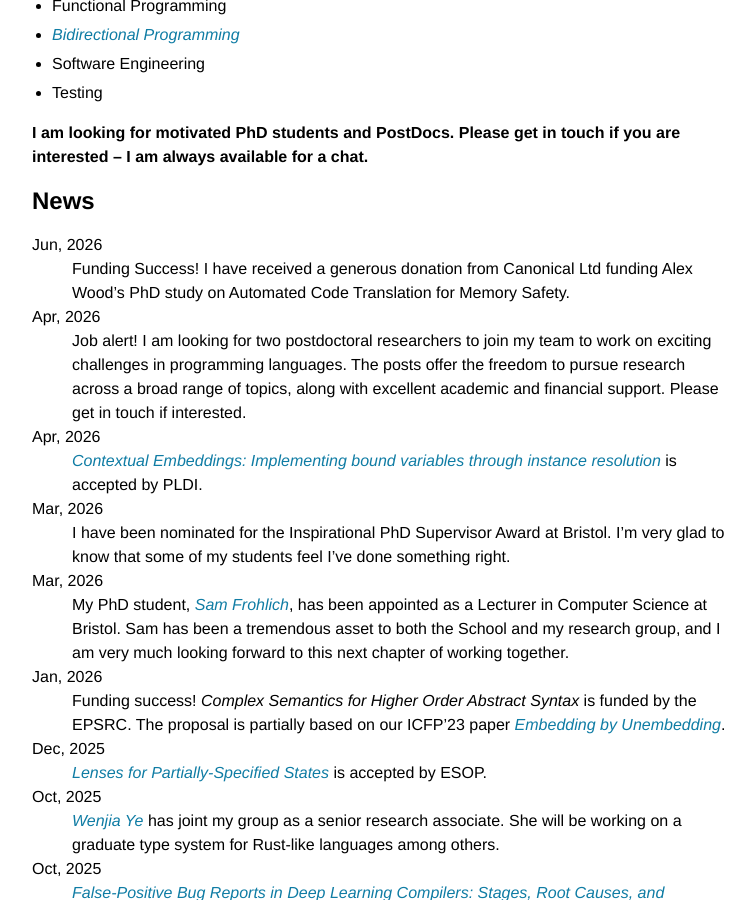
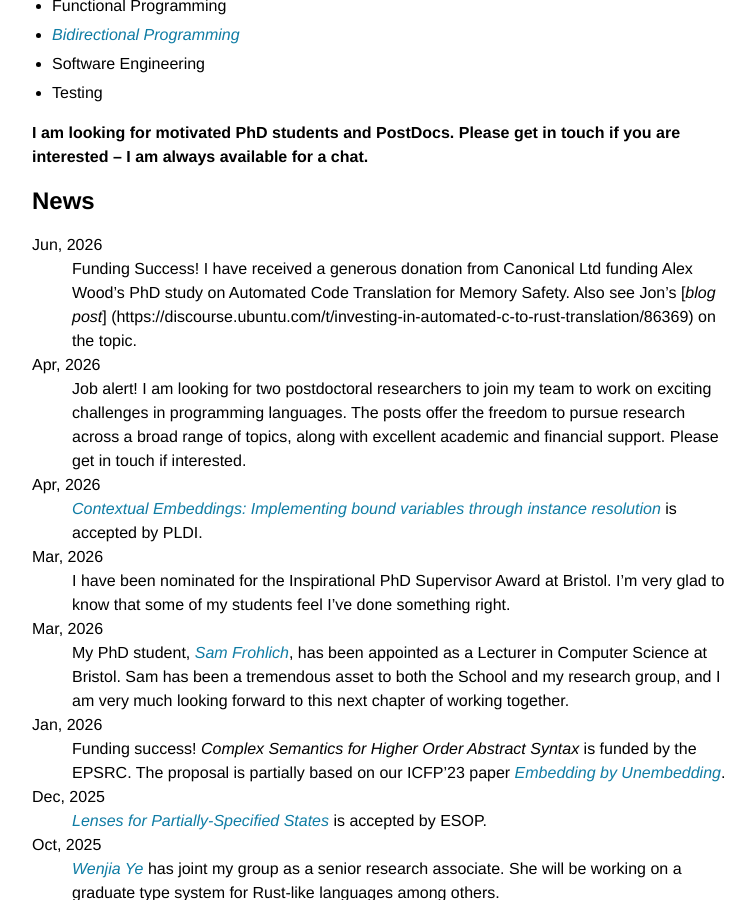
Before and after one commit to mengwangoxf/mengwangoxf.github.io, a Jekyll site: the page built from index.md, in a window 1280 px wide and 900 px high, scrolled down 829 px. Shown: the whole window, without its empty margins (258-1013 px from the left). Built offline with Jekyll 4.4.1, drawn with Linux system fonts in a browser that asks for light colours.

Commit message:
Update index.md

```diff
--- a/index.md
+++ b/index.md
@@ -30,7 +30,7 @@ The central theme of his research is to apply theoretical rigour to practical pr
 ## News
 
 Jun, 2026
-: Funding Success! I have received a generous donation from Canonical Ltd funding Alex Wood's PhD study on Automated Code Translation for Memory Safety.
+: Funding Success! I have received a generous donation from Canonical Ltd funding Alex Wood's PhD study on Automated Code Translation for Memory Safety. Also see Jon's [*blog post*] (https://discourse.ubuntu.com/t/investing-in-automated-c-to-rust-translation/86369) on the topic.
 
 Apr, 2026
 : Job alert! I am looking for two postdoctoral researchers to join my team to work on exciting challenges in programming languages. The posts offer the freedom to pursue research across a broad range of topics, along with excellent academic and financial support. Please get in touch if interested.
```
